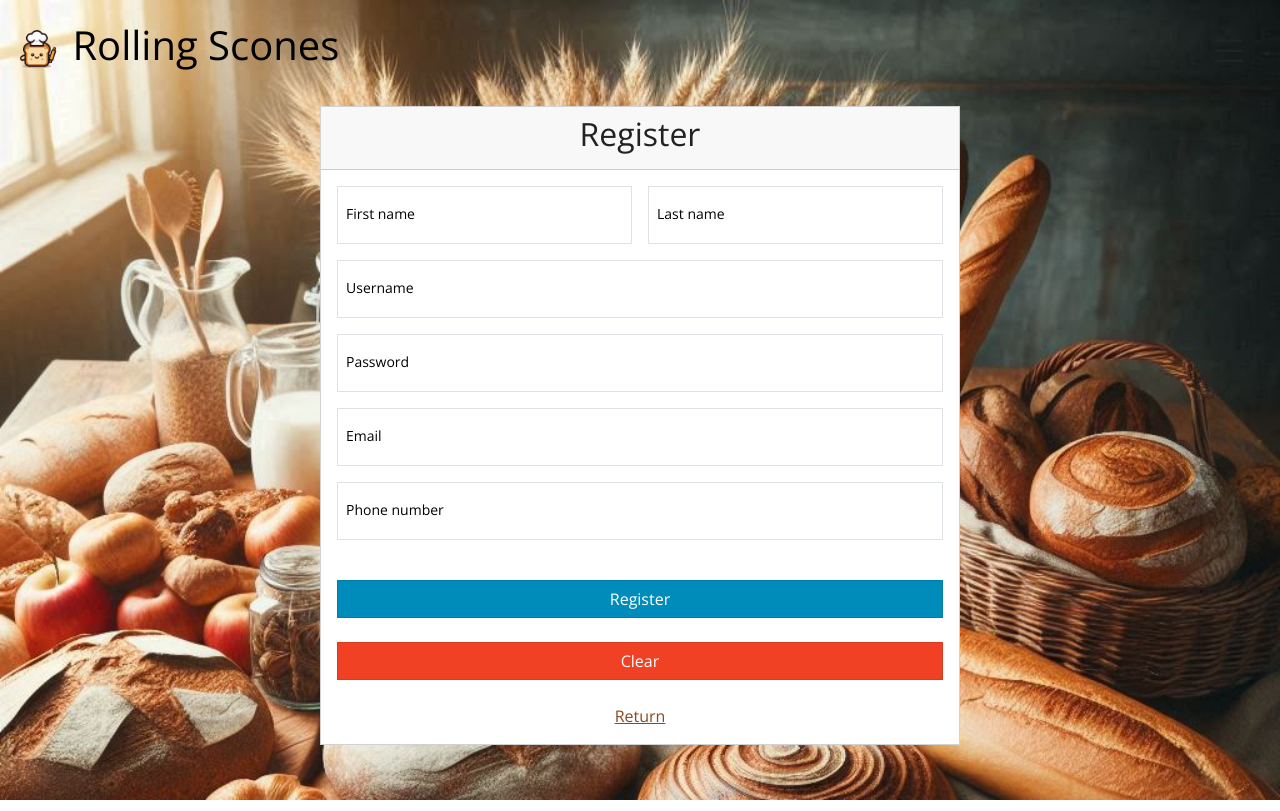
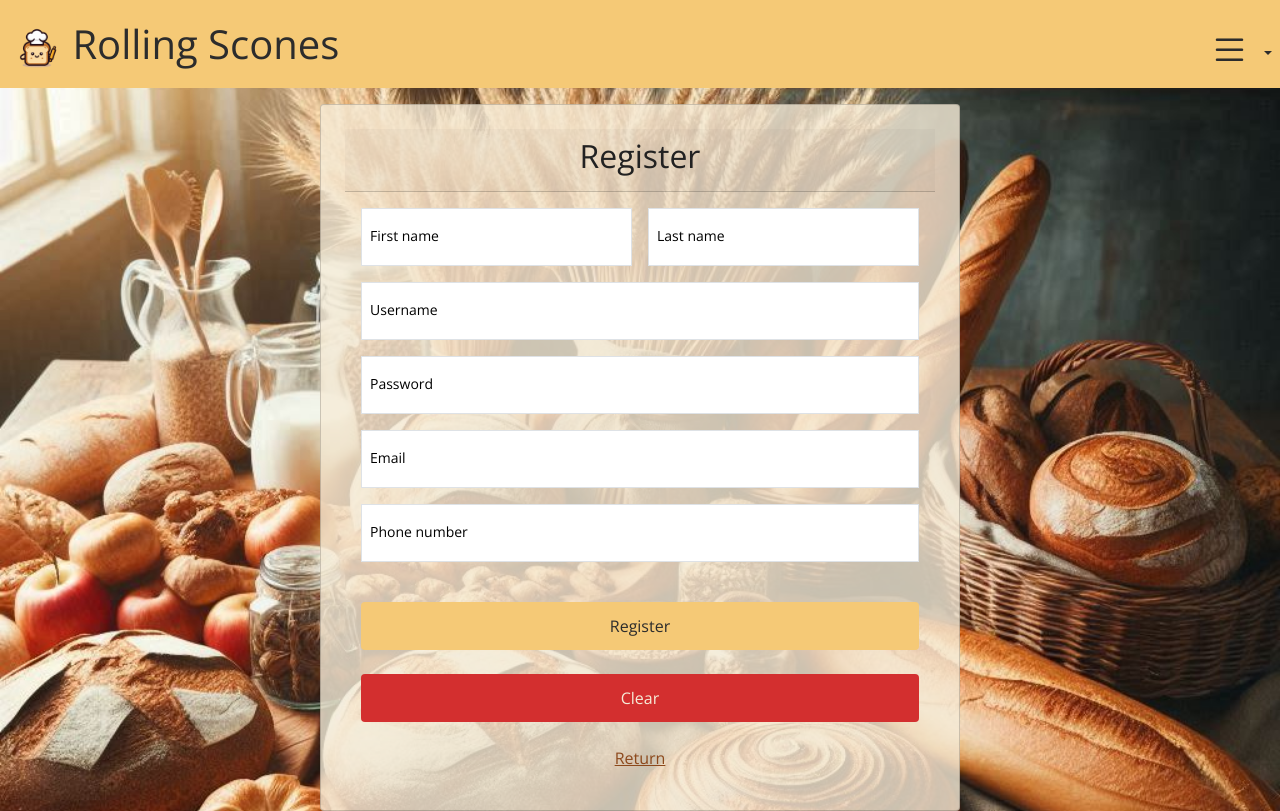
Before and after one commit to Software-Engineering-WebDev-MobileDev/WebDev, a plain HTML site: page BakerySite/index.html in a window 1280 px wide. Both pictures are taken after a click on the link "Don't have an account? Register here!". Drawn offline with nearby package versions, Linux system fonts and the light colour scheme.

Commit message:
Added numerous styles for text and buttons

```diff
--- a/BakerySite/css/style.css
+++ b/BakerySite/css/style.css
@@ -1,5 +1,9 @@
+/* Various Font Colorations */
 .orange1-text {
     color: #e99002;
+}
+.charcoal-text {
+    color: #2C2C2C;
 }
 .dbrown-text {
     color: #5c280a;
@@ -17,6 +21,97 @@
     color: #f6ebd8;
 }
 
+/* Login Form Style */
+
+#divLogin {
+    background-color: rgba(246, 235, 216, 0.8); /* Beige background with 80% opacity */
+    border-radius: 0.25rem;
+    padding: 1.5rem;
+}
+.form-control {
+    background-color: #fff; /* Ensure input fields remain fully opaque */
+}
+
+/* Login Button Style */
+#btnLogin {
+    background-color: #f5c976; /* Set the background color */
+    color: #2C2C2C; /* Set the text color */
+    border: none; /* Remove the border */
+    padding: 12px 20px; /*  Add some padding */
+    text-align: center; /* Center the text */
+    text-decoration: none; /* Remove underline from text */
+    display: inline-block; /* Make sure the button behaves as an inline element */
+    font-size: 16px; /* Set font size */
+    border-radius: 4px; /* Add rounded corners */
+    cursor: pointer; /* Change cursor to pointer when hovered */
+}
+
+#btnLogin:hover {
+    background-color: #e5b567; /* Change color on hover */
+}
+
+/* Navigation Bar Style */
+.navbar-custom {
+    background-color: #f5c976; /* Set the background color */
+}
+
+/* Hamburger Navigation Button Style */
+#btnHamburger {
+    background-color: #f5c976; /* Button background color */
+    border: none; /* Remove border if needed */
+    color: #2C2C2C; /* Text color (icon color) */
+}
+
+#btnHamburger:hover {
+    background-color: #e0a64a; /* Background color on hover */
+}
+
+/* Register Form Style */
+
+#divRegister {
+    background-color: rgba(246, 235, 216, 0.8); /* Beige background with 80% opacity */
+    border-radius: 0.25rem;
+    padding: 1.5rem;
+}
+.form-control {
+    background-color: #fff; /* Ensure input fields remain fully opaque */
+}
+
+/* Register Button Style */
+#btnRegister {
+    background-color: #f5c976; /* Set the background color */
+    color: #2C2C2C; /* Set the text color */
+    border: none; /* Remove the border */
+    padding: 12px 20px; /*  Add some padding */
+    text-align: center; /* Center the text */
+    text-decoration: none; /* Remove underline from text */
+    display: inline-block; /* Make sure the button behaves as an inline element */
+    font-size: 16px; /* Set font size */
+    border-radius: 4px; /* Add rounded corners */
+    cursor: pointer; /* Change cursor to pointer when hovered */
+}
+
+#btnRegister:hover {
+    background-color: #e5b567; /* Change color on hover */
+}
+
+/* Clear Button Style */
+#btnClear {
+    background-color: #D32F2F; /* Set the background color */
+    color: #f6ebd8; /* Set the text color */
+    border: none; /* Remove the border */
+    padding: 12px 20px; /*  Add some padding */
+    text-align: center; /* Center the text */
+    text-decoration: none; /* Remove underline from text */
+    display: inline-block; /* Make sure the button behaves as an inline element */
+    font-size: 16px; /* Set font size */
+    border-radius: 4px; /* Add rounded corners */
+    cursor: pointer; /* Change cursor to pointer when hovered */
+}
+
+#btnClear:hover {
+    background-color: #B22222; /* Change color on hover */
+}
 
 /* Orange Default #e99002 */
 /* Dark Brown #5c280a */
```
